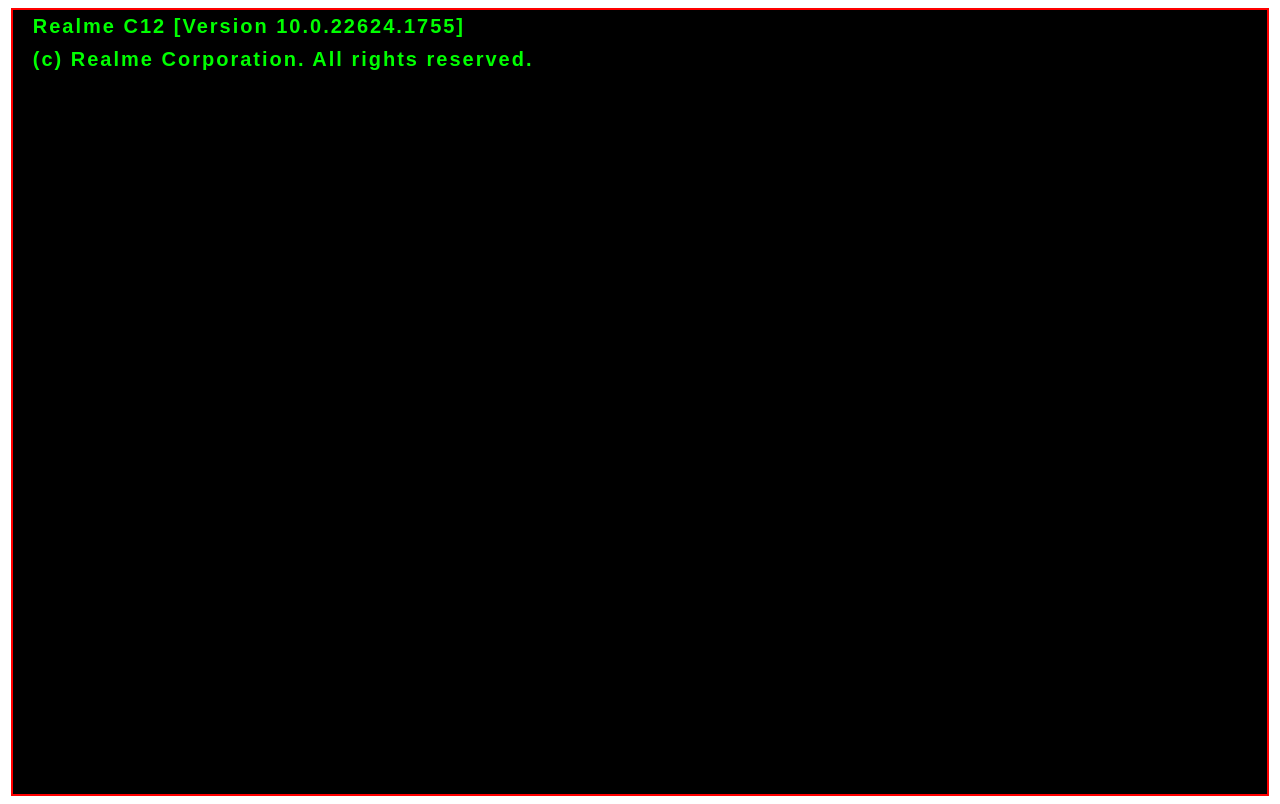
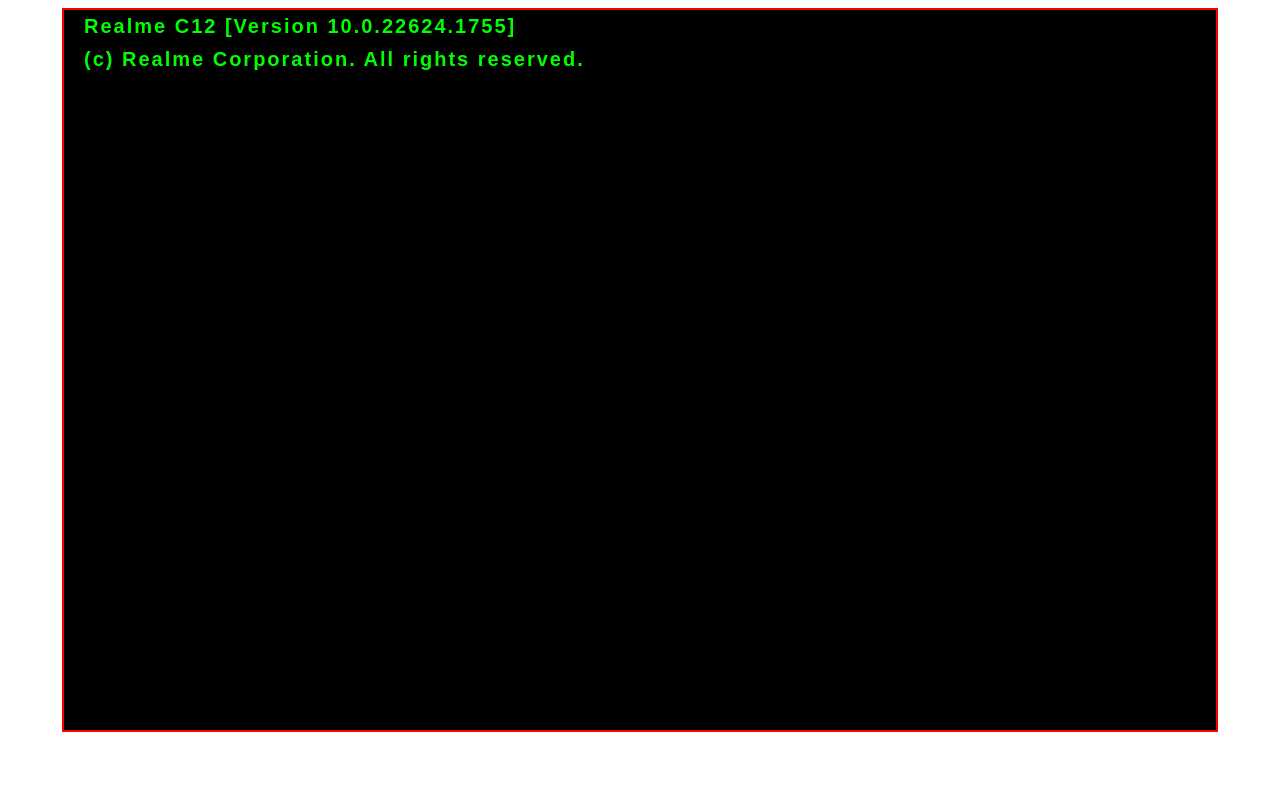
Before and after one commit to tarun-kumar-vibes/hacker-console, a plain HTML site: page index.html in a window 1280 px wide. Drawn offline with Linux system fonts and the light colour scheme; a web font is replaced by a local one.

Commit message:
Update index.html

```diff
--- a/index.html
+++ b/index.html
@@ -9,8 +9,8 @@
         @import url('https://fonts.cdnfonts.com/css/hacked');
 
         #container {
-            width: 98vw;
-            min-height: 98vh;
+            width: 90vw;
+            min-height: 90vh;
             max-height: auto;
             margin: auto;
             border: 2px solid red;
```
